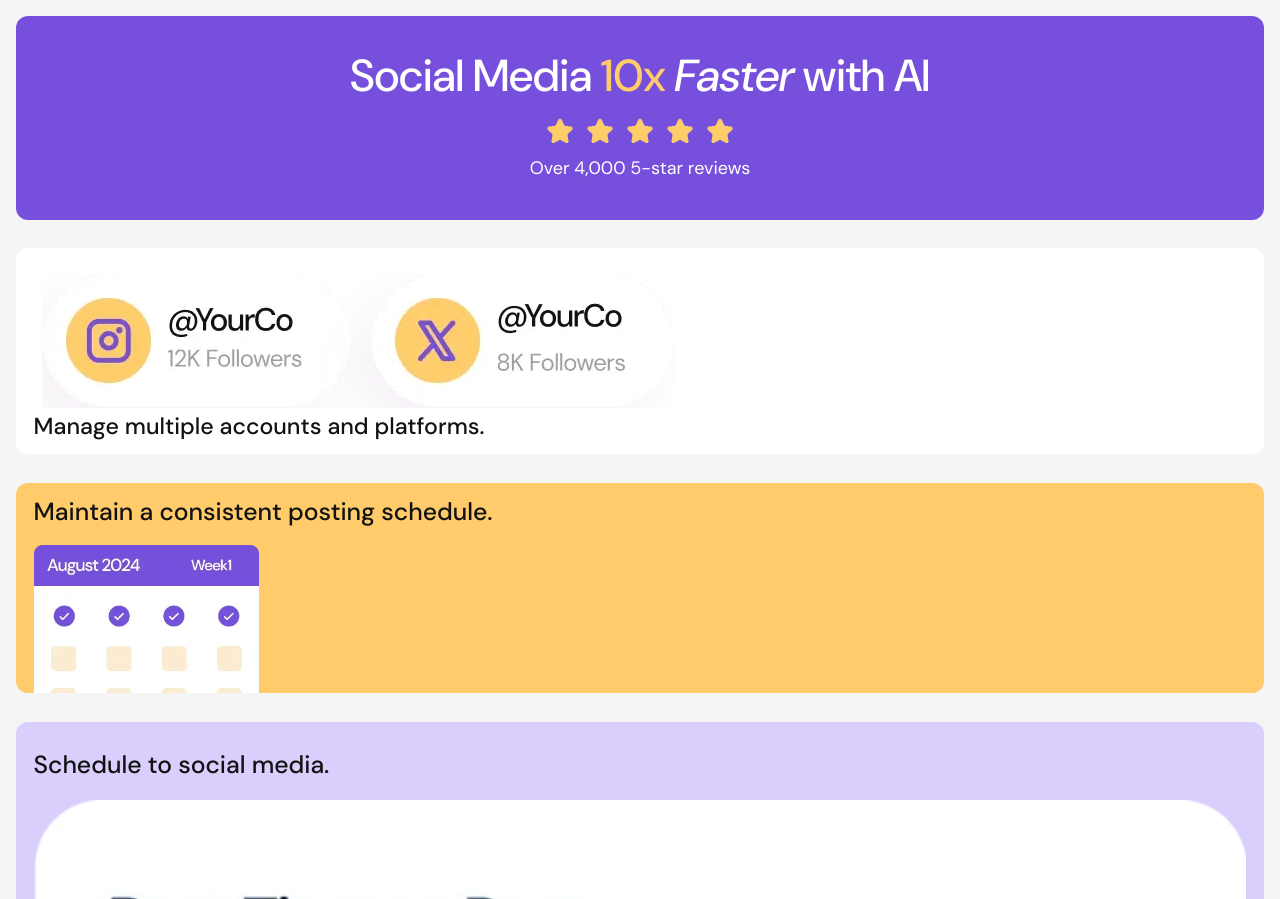
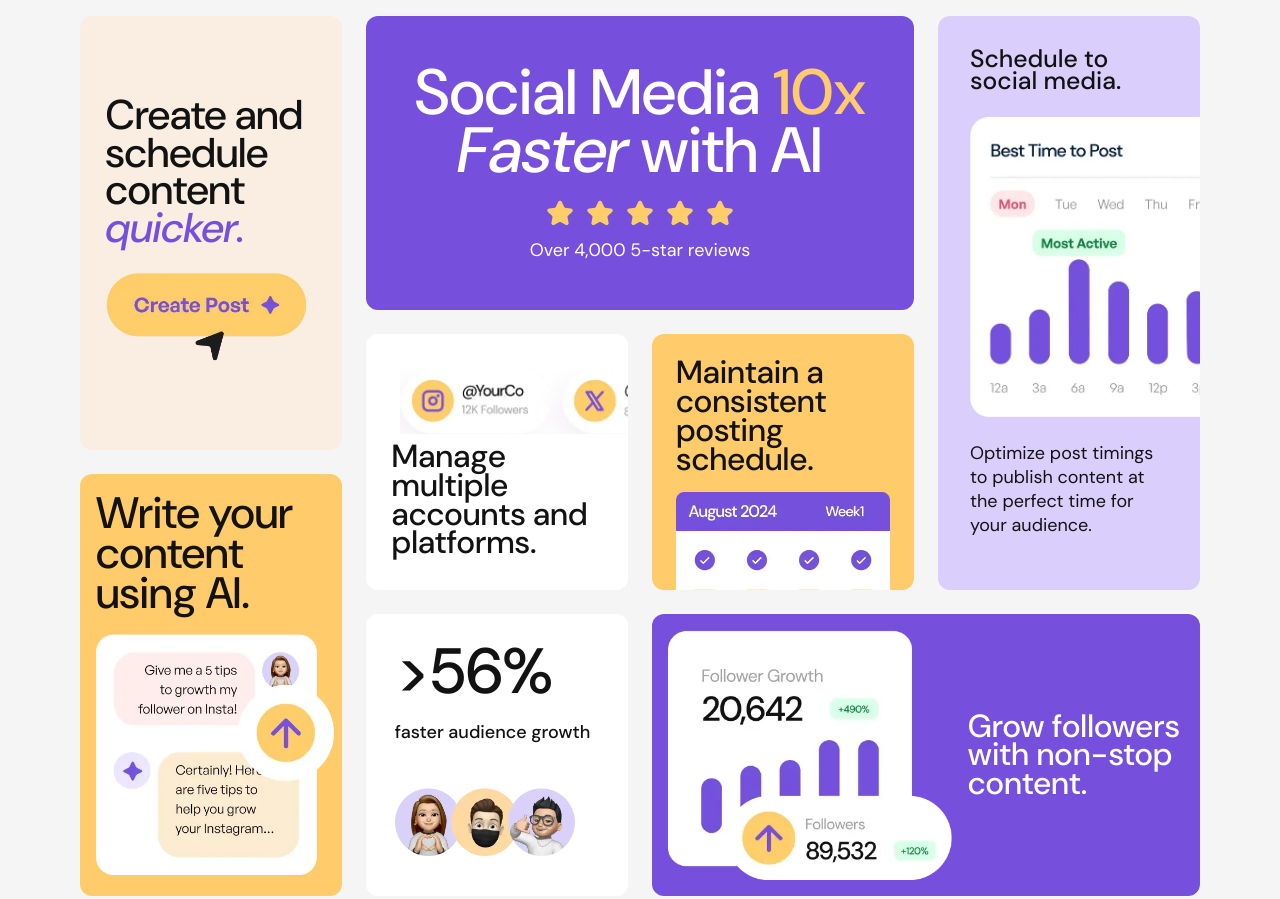
Before and after one commit to rolando2012/fm-bento-grid, a plain HTML site: page index.html in a window 1280 px wide. Shown: the top 899 px of the page. Drawn offline with Linux system fonts and the light colour scheme.

Commit message:
style: implement responsive bento grid layout for desktop

```diff
--- a/style.css
+++ b/style.css
@@ -106,6 +106,10 @@ img {
     padding: 1.1rem;
     padding-bottom: 0;
     background-color: var(--yellow-500);
+    display: flex;
+    flex-direction: column;
+    justify-content: space-between;
+    gap: 1.1rem;
 }
 
 .posting-section__title{
@@ -113,17 +117,16 @@ img {
 }
 
 .posting-section__schedule {
-    position: relative;
-    top: 1.35rem;
+    width: 14.0625rem;
     height: auto;
-    width: 14.0625rem;
+    margin-bottom: -1.5rem;
 }
 
 .schedule-social {
     display: flex;
     flex-direction: column;
     gap: 1.5rem;
-    padding: 2rem 1.1rem;
+    padding: 2rem;
     background-color: var(--purple-100);
 }
 
@@ -143,7 +146,6 @@ img {
 
 .grow__title {
     margin-top: 2.6rem;
-    font-size: 2rem;
     text-align: center;
 }
 
@@ -188,7 +190,7 @@ img {
 }
 
 .content-ai {
-    padding: 1.3rem;
+    padding: 1.3rem 0.5rem 1.3rem 1rem;
     background-color: var(--yellow-500);
 }
 
@@ -214,3 +216,156 @@ img {
     color: var(--purple-500);
     font-size: inherit;
 }
+
+@media (min-width: 768px) {
+    .bento-grid {
+        grid-template-columns: repeat(4, 1fr);
+        gap: 1rem;
+        margin: 0.5rem;
+        grid-template-areas:
+            "create  review   review   schedule"
+            "create  accounts posting  schedule"
+            "content accounts posting  schedule"
+            "content audience grow     grow";
+    }
+
+    .create {
+        grid-area: create;
+        display: flex;
+        flex-direction: column;
+        justify-content: center;
+    }
+
+    .create__title {
+        font-size: 2.3rem;
+    }
+
+    .content-ai {
+        grid-area: content;
+    }
+
+    .content-ai__title {
+        font-size: 1.5rem;
+    }
+
+    .review-section {
+        grid-area: review;
+        padding: 3rem;
+    }
+
+    .review-section__title {
+        font-size: 4rem;
+    }
+
+    .schedule-social {
+        grid-area: schedule;
+    }
+
+    .schedule-social__text {
+        text-align: left;
+    }
+
+    .schedule-social__graphic {
+        height: auto;
+        width: 170%;
+        max-width: none;
+    }
+
+    .accounts-section {
+        grid-area: accounts;
+    }
+
+    .accounts-section__img-social {
+        width: 148%;
+        max-width: none;
+    }
+
+    .audience {
+        grid-area: audience;
+        padding: 1rem;
+    }
+
+    .audience__percentage {
+        font-size: 3.5rem;
+    }
+
+    .audience__title{
+        font-size: 0.95rem;
+    }
+
+    .posting-section {
+        grid-area: posting;
+        padding: 1.5rem;
+        padding-bottom: 0;
+    }
+
+    .posting-section__schedule {
+        width: 100%;
+        margin-bottom: -4rem;
+    }
+
+    .grow {
+        grid-area: grow;
+        display: flex;
+        align-items: center;
+        padding: 1rem;
+        gap: 1rem;
+    }
+
+    .grow__title {
+        font-size: 2rem;
+        margin-top: 0;
+        text-align: left;
+    }
+
+    .grow__img {
+        height: auto;
+        width: 45%;
+    }
+}
+
+@media (min-width: 1024px) {
+    .bento-grid {
+        max-width: 70rem;
+        margin: 1rem auto;
+        gap: 1.5rem;
+    }
+
+    .accounts-section{
+        padding: 1.6rem;
+    }
+
+    .accounts-section__title {
+        font-size: 2rem
+    }
+
+    .posting-section__title {
+        font-size: 2rem;
+    }
+
+    .grow__img {
+        width: 55%;
+    }
+
+    .content-ai__title {
+        font-size: 2.75rem;
+    }
+
+    .audience {
+        padding: 1.8rem;
+    }
+
+    .audience__percentage {
+        font-size: 4rem;
+        margin-bottom: 1.5rem;
+    }
+
+    .audience__title{
+        font-size: var(--font-p);
+        margin-bottom: 3rem;
+    }
+
+    .create__title {
+        font-size: 2.6rem;
+    }
+}
```
